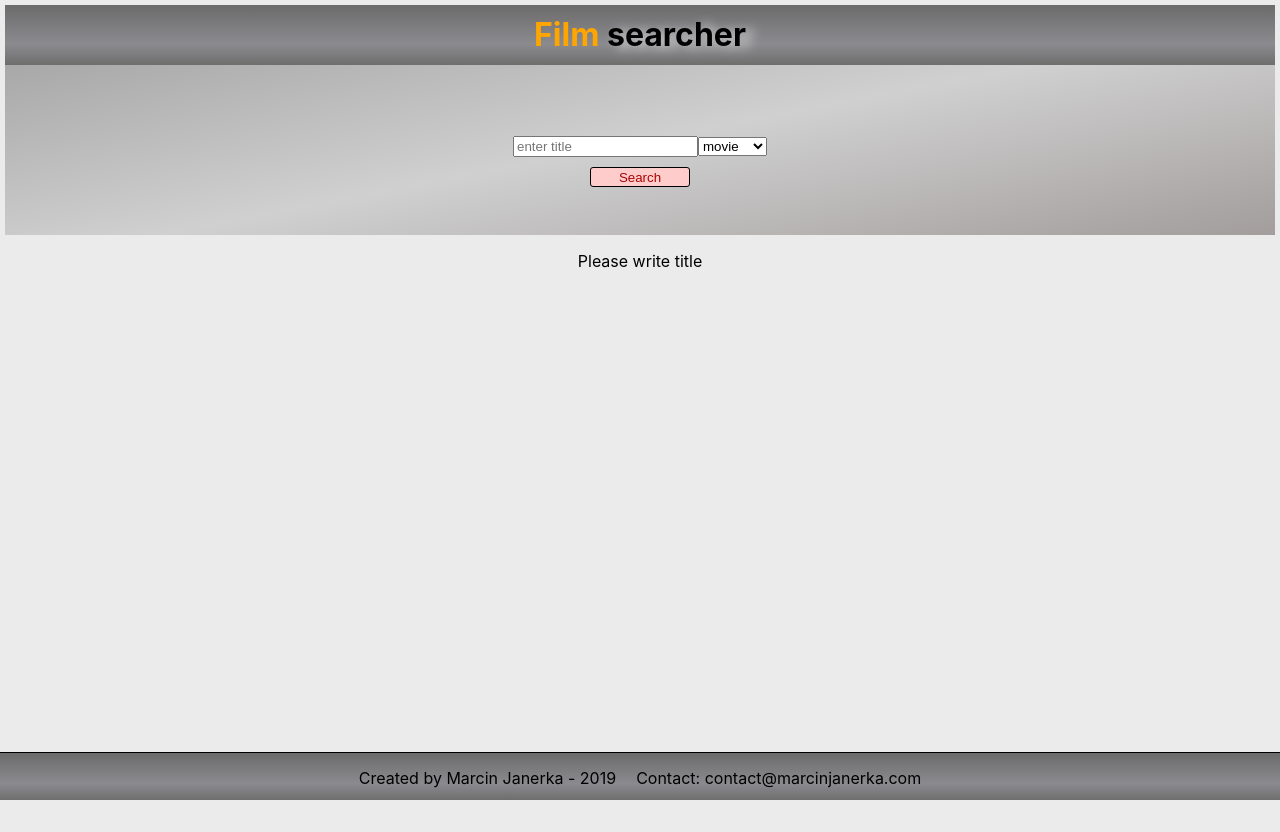
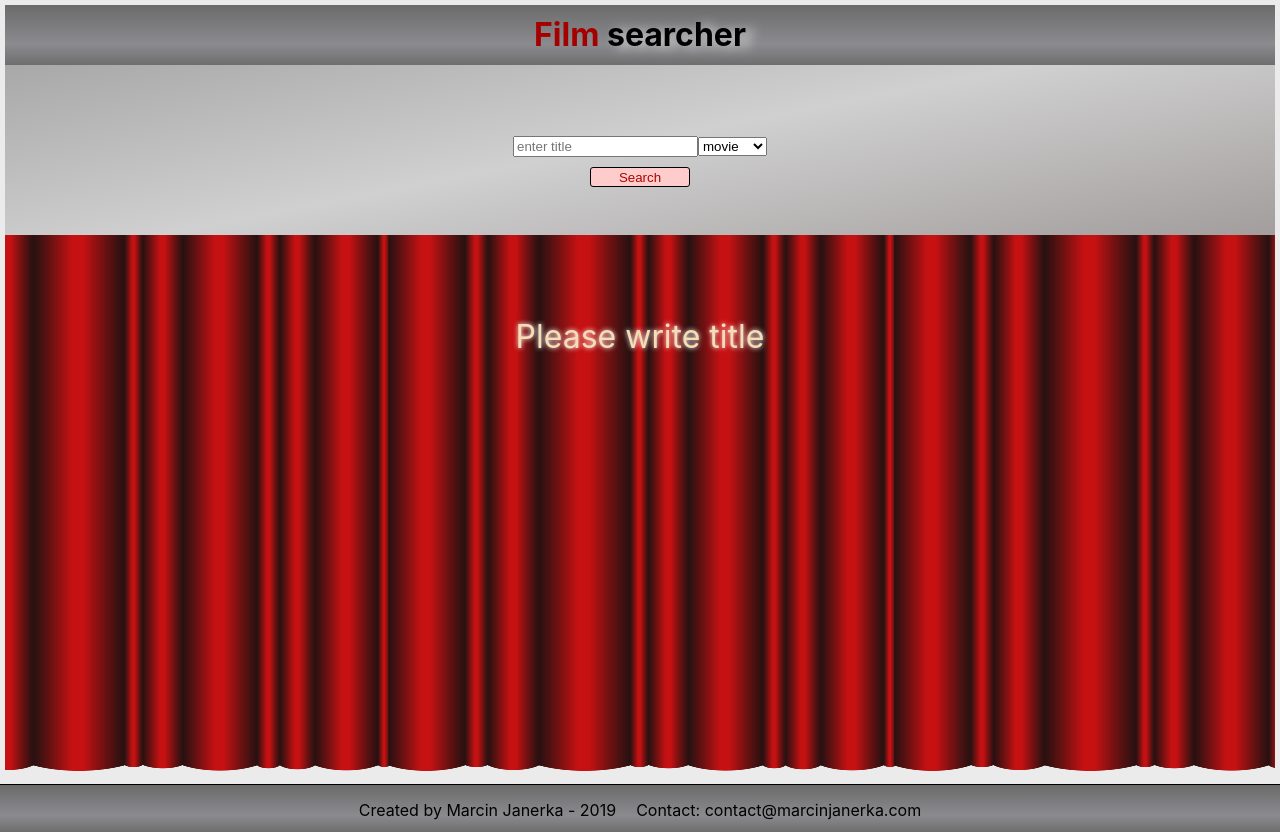
Before and after one commit to marcinj8/filmBase, a React (Create React App) app: page / in a window 1280 px wide. Before the commit the page ends 800 px from the top, so only its background shows below. Built offline with nearby package versions, Linux system fonts and the light colour scheme.

Commit message:
added animation on loading database

```diff
--- a/src/component/Header/Header.css
+++ b/src/component/Header/Header.css
@@ -1,18 +1,18 @@
-.Header__container{
+.Header__container {
     height: 60px;
-    background: rgb(110,110,110);
-background: linear-gradient(0deg, rgba(110,110,110,1) 0%, rgba(139,139,143,1) 35%, rgba(107,107,107,1) 100%);
+    background: rgb(110, 110, 110);
+    background: linear-gradient(0deg, rgba(110, 110, 110, 1) 0%, rgba(139, 139, 143, 1) 35%, rgba(107, 107, 107, 1) 100%);
 }
 
-.Header__title{
+.Header__title {
     margin: 0;
     padding: 10px;
-    text-shadow:  8px 2px 12px rgb(216, 216, 216);
+    text-shadow: 8px 2px 12px rgb(216, 216, 216);
 
 }
 
-.Header__titleFirstWord{
-    color: orange;
-    text-shadow:  none;
+.Header__titleFirstWord {
+    color: rgb(165, 0, 0);
+    text-shadow: none;
 
 }
--- a/src/component/displayMovies/FilmContainer.css
+++ b/src/component/displayMovies/FilmContainer.css
@@ -1,5 +1,5 @@
 .FilmContainer__container{
-    padding: 10px;
+    padding: 45px 10px 10px 10px;
     display: flex;
     flex-wrap: wrap;
     flex-flow: center;
--- a/src/component/displayMovies/ResponsePageNavigation.css
+++ b/src/component/displayMovies/ResponsePageNavigation.css
@@ -12,18 +12,18 @@
     min-width: 20px;
     margin: 1px;
     padding: 1px;
-    border: 1px dashed orange;
+    border: 1px dashed rgb(165, 0, 0);
 }
 
 .ResponsePageNavigation__buttons:hover {
     background: rgb(246, 225, 185);
-    border: 1px dashed orangered;
+    border: 1px dashed rgb(165, 0, 0);
     cursor: pointer;
 }
 
 .ResponsePageNavigation__buttons--active{
     background: rgb(246, 225, 185);
-    border: 1px dashed orangered;
+    border: 1px dashed rgb(165, 0, 0);
     cursor: default;
 }
 
--- a/src/component/displayMovies/SingleFilmBlock.css
+++ b/src/component/displayMovies/SingleFilmBlock.css
@@ -17,7 +17,7 @@
 
 .SingleFilmBlock__container h2:hover {
     letter-spacing: 0.5px;
-    color: orange;
+    color: rgb(165, 0, 0);
 }
 
 .SingleFilmBlock__image {
--- /dev/null
+++ b/src/container/FilmBase/FilmBase.css
@@ -0,0 +1,66 @@
+.FilmBase__navigation {
+    height: 0;
+    overflow: hidden;
+}
+.FilmBase__navigation--show {
+    animation: showNavigation 1s forwards;
+}
+
+@keyframes showNavigation {
+    0%{
+        height: 0;
+    }
+    100%{
+        height: 100px;
+    }
+}
+
+.FilmBase__container {
+    position: relative;
+    height: 100%;
+    width: 100%;
+    min-height: 68vh;
+    overflow: hidden;
+    margin:0;
+}
+.Filmbase__message{
+    font-size: 2rem;
+    color: wheat;
+    text-shadow: 0 0 5px white;
+    padding: 50px;
+}
+.FilmBase__img{
+    position: absolute;
+    left: 0;
+    height: 100%;
+    width: 100%;
+    z-index: -100;
+    top:0;
+    translate: all .5s;
+}
+.FilmBase__img--loading {
+    animation: openCurtain .6s forwards;
+}
+
+.FilmBase__img--open {
+    animation: openCurtain .3s forwards;
+}
+.FilmBase__img--closed {
+    animation: closeCurtain 3s forwards;
+}
+
+@keyframes openCurtain {
+    0%{
+    }
+    100%{
+        top:-97%;
+    }
+}
+
+@keyframes closeCurtain {
+    0%{
+    }
+    100%{
+        top: 0%;
+    }
+}
--- a/src/container/FilmBase/FilmBase.js
+++ b/src/container/FilmBase/FilmBase.js
@@ -3,6 +3,9 @@ import axios from 'axios';
 
 import FilmContainer from '../../component/displayMovies/FilmContainer';
 import ResponsePageNavigation from '../../component/displayMovies/ResponsePageNavigation';
+
+import './FilmBase.css';
+import redCourtain from '../../img/5a1bb95205ea94.6786220615117663540242.png'
 
 let config = {
     headers: {
@@ -20,6 +23,7 @@ class FilmBase extends Component {
         loading: false,
         error: false,
         numberOfPages: null,
+        navigationStyle: ['FilmBase__navigation']
     };
 
     componentDidUpdate () {
@@ -70,8 +74,13 @@ class FilmBase extends Component {
         this.getData(page);
     }
 
+    showFilmBaseNavigationHandler = () => {
+
+    }
+
     render() {
-        let responsePageNavigation = [0]
+        let responsePageNavigation = [0];
+        let redCourtainStyle = ['FilmBase__img'];
 
         if(this.state.numberOfPages) {
             responsePageNavigation = (
@@ -81,13 +90,22 @@ class FilmBase extends Component {
                     clicked={this.onChangePageHandler}/>
             )
         }
-        let filmBase = <p>Please write title</p>
+        let filmBase = <p className='Filmbase__message'>Please write title</p>
 
         if(this.state.error) {
-            filmBase = <p>something went wrong</p>
+            redCourtainStyle = ['FilmBase__img', 'FilmBase__img--closed'];
+            filmBase = <p className='Filmbase__message'>something went wrong</p>
         }
 
         if(this.state.filmBase) {
+            redCourtainStyle = ['FilmBase__img', 'FilmBase__img--open'];
+            setTimeout( () => {
+                this.setState({
+                navigationStyle : ['FilmBase__navigation', 'FilmBase__navigation--show']
+                })
+            }
+            , 900);
+
             filmBase = (
                 <FilmContainer
                     onZoomFilmData={this.props.onZoomFilmData}
@@ -97,7 +115,8 @@ class FilmBase extends Component {
         }
 
         if(this.state.loading) {
-            filmBase = <p>Loading...</p>
+            redCourtainStyle = ['FilmBase__img', 'FilmBase__img--loading'];
+            // filmBase = <p>Loading...</p>
         }
 
         const title = (
@@ -107,12 +126,17 @@ class FilmBase extends Component {
         )
 
         return (
-            <div>
-                {title}
-                {this.state.numberOfPages
-                    ? responsePageNavigation
-                    : null}
-                {filmBase}
+            <div style={{'height': '100%'}}>
+                <div className={this.state.navigationStyle.join(' ')}>
+                    {title}
+                    {this.state.numberOfPages
+                        ? responsePageNavigation
+                        : null}
+                </div>
+                <div className='FilmBase__container'>
+                    <img className={redCourtainStyle.join(' ')} src={redCourtain} alt="" />
+                    {filmBase}
+                </div>
             </div>
         )
     };
```
Also changed, not shown: src/img/5a1bb95205ea94.6786220615117663540242.png (added), 1 other file (tests, documents, lock files or other folders).
